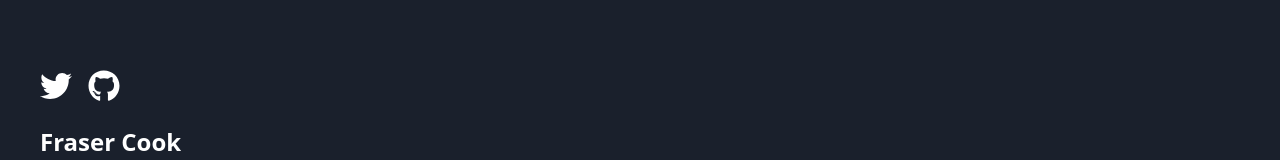
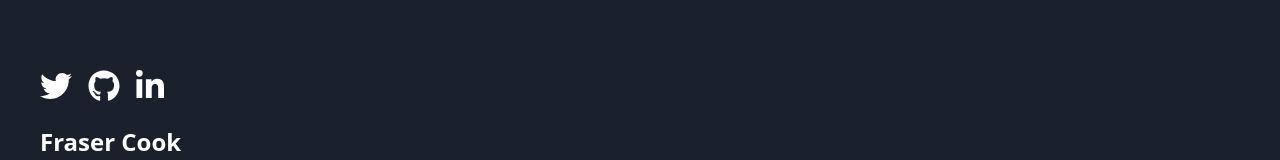
Before and after one commit to fraserc6/personal-website, a Next.js app: page / in a window 1280 px wide. Shown: the part 573-733 px from the top of the page. Built offline with nearby package versions, Linux system fonts and the light colour scheme.

Commit message:
Linkedin

```diff
--- a/pages/index.js
+++ b/pages/index.js
@@ -1,6 +1,6 @@
 import Head from 'next/head'
 import { FontAwesomeIcon } from '@fortawesome/react-fontawesome'
-import { faGithub, faTwitter } from '@fortawesome/free-brands-svg-icons'
+import { faGithub, faTwitter, faLinkedinIn } from '@fortawesome/free-brands-svg-icons'
 
 export default function Home() {
   return (
@@ -20,8 +20,11 @@ export default function Home() {
 					<a href="https://twitter.com/fraser_cook" target="_BLANK" className="mr-4">
 						<FontAwesomeIcon icon={faTwitter} size="2x" color="#FFF" />
 					</a>
-					<a href="https://github.com/fraserc6" target="_BLANK">
+					<a href="https://github.com/fraserc6" target="_BLANK" className="mr-4">
 						<FontAwesomeIcon icon={faGithub} size="2x" color="#FFF" />
+					</a>
+					<a href="https://www.linkedin.com/in/fraser-cook-985b0b86/" target="_BLANK">
+						<FontAwesomeIcon icon={faLinkedinIn} size="2x" color="#FFF" />
 					</a>
 					<h1 className="text-2xl font-bold text-white mt-5">Fraser Cook</h1>
 					<h2 className="text-lg text-gray-500">Software Developer / UX Designer</h2>
```
